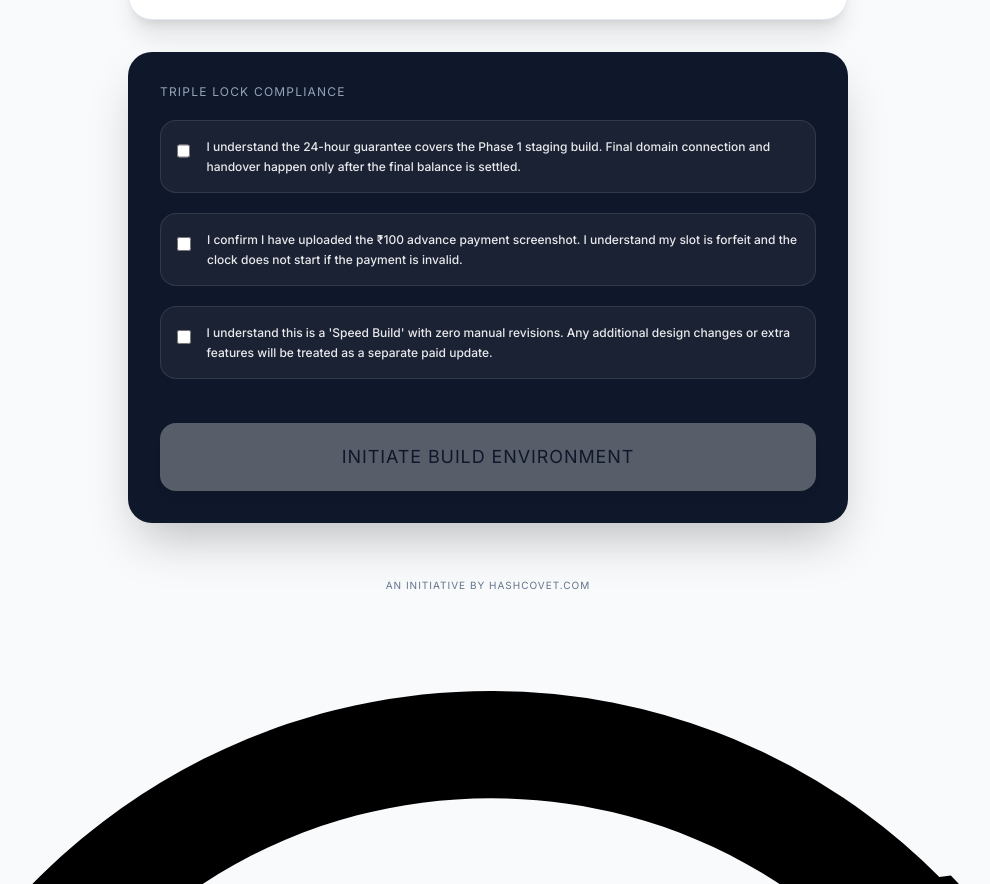
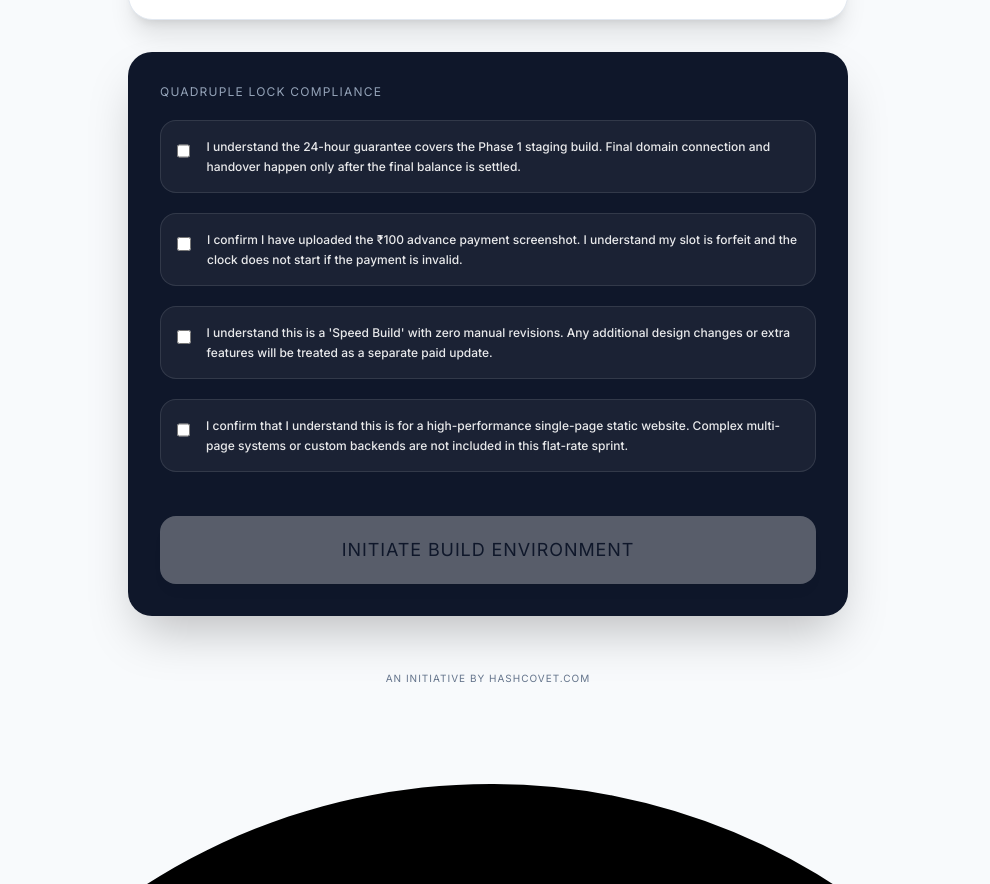
Before and after one commit to Shaazamaan/devbridge-kerala, a website: page intake.html in a window 1280 px wide. Shown: the part 2064-2948 px from the top of the page, without its empty margins (152-1142 px from the left). Drawn offline with nearby package versions, Linux system fonts and the light colour scheme.

Commit message:
feat: add 4th compliance lock for single-page static site confirmation

```diff
--- a/intake.html
+++ b/intake.html
@@ -191,7 +191,7 @@
 
             <!-- Section 5: Compliance -->
             <section class="bg-slate-900 text-white p-8 rounded-3xl shadow-2xl space-y-5">
-                <h3 class="text-xs font-800 uppercase tracking-widest text-slate-400 mb-2">Triple Lock Compliance</h3>
+                <h3 class="text-xs font-800 uppercase tracking-widest text-slate-400 mb-2">Quadruple Lock Compliance</h3>
                 <label class="flex items-start gap-4 p-4 rounded-2xl bg-white/5 border border-white/10 cursor-pointer hover:bg-white/10 transition-colors">
                     <input type="checkbox" name="lock1" required class="custom-check mt-1 w-5 h-5 rounded border-white/20 bg-transparent text-blue-500 transition-all">
                     <span class="text-xs font-medium leading-relaxed opacity-90">I understand the 24-hour guarantee covers the Phase 1 staging build. Final domain connection and handover happen only after the final balance is settled.</span>
@@ -203,6 +203,10 @@
                 <label class="flex items-start gap-4 p-4 rounded-2xl bg-white/5 border border-white/10 cursor-pointer hover:bg-white/10 transition-colors">
                     <input type="checkbox" name="lock3" required class="custom-check mt-1 w-5 h-5 rounded border-white/20 bg-transparent text-blue-500 transition-all">
                     <span class="text-xs font-medium leading-relaxed opacity-90">I understand this is a 'Speed Build' with zero manual revisions. Any additional design changes or extra features will be treated as a separate paid update.</span>
+                </label>
+                <label class="flex items-start gap-4 p-4 rounded-2xl bg-white/5 border border-white/10 cursor-pointer hover:bg-white/10 transition-colors">
+                    <input type="checkbox" name="lock4" required class="custom-check mt-1 w-5 h-5 rounded border-white/20 bg-transparent text-blue-500 transition-all">
+                    <span class="text-xs font-medium leading-relaxed opacity-90">I confirm that I understand this is for a high-performance single-page static website. Complex multi-page systems or custom backends are not included in this flat-rate sprint.</span>
                 </label>
 
                 <div class="pt-6">
@@ -332,7 +336,7 @@
                     msg += `• WhatsApp: ${payload.whatsapp}\n\n`;
                     msg += `**4. DEPLOYMENT**\n• Email: ${payload.email}\n`;
                     if(payload.specialInstructions) msg += `• Notes: ${payload.specialInstructions}\n`;
-                    msg += `\n📝 *Client signed all 3 compliance locks.*`;
+                    msg += `\n📝 *Client signed all 4 compliance locks.*`;
 
                     const discordBody = new FormData();
                     discordBody.append('payload_json', JSON.stringify({ content: msg, username: "Start Gate Bot" }));
```
